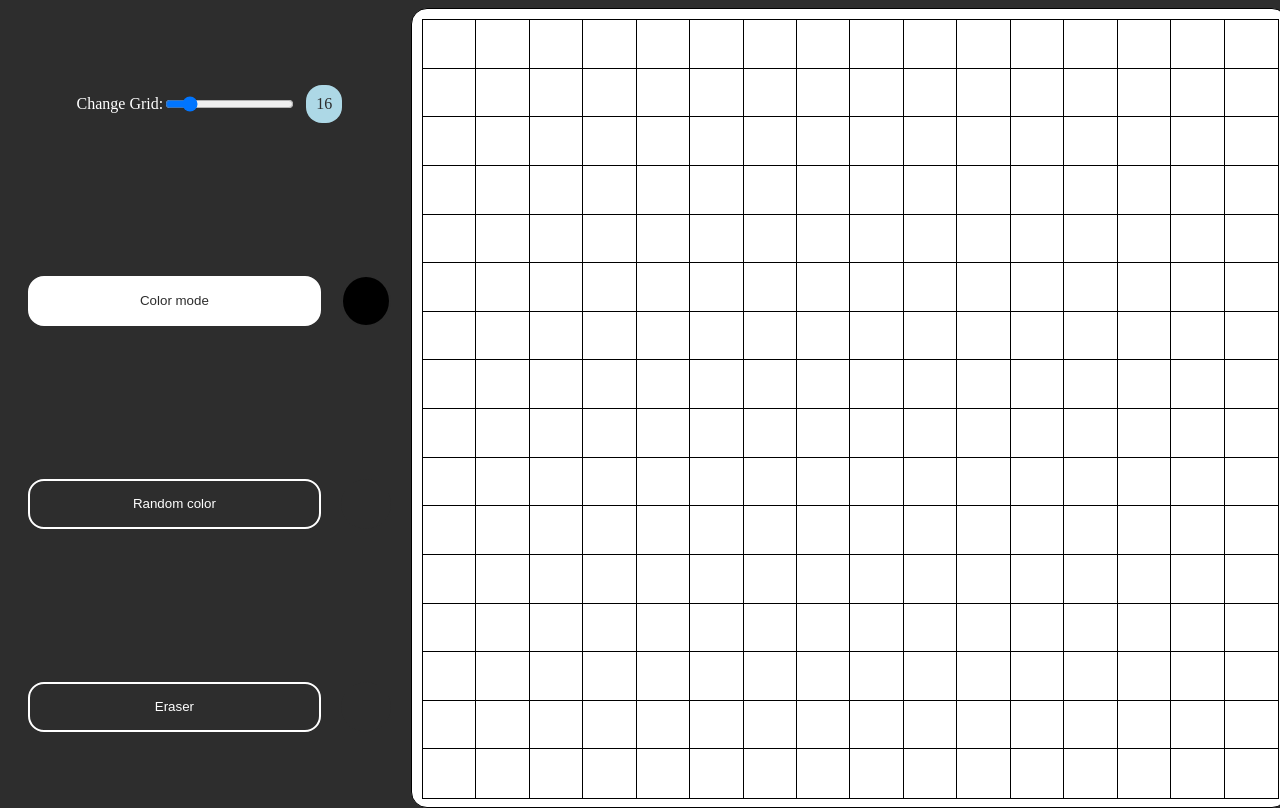
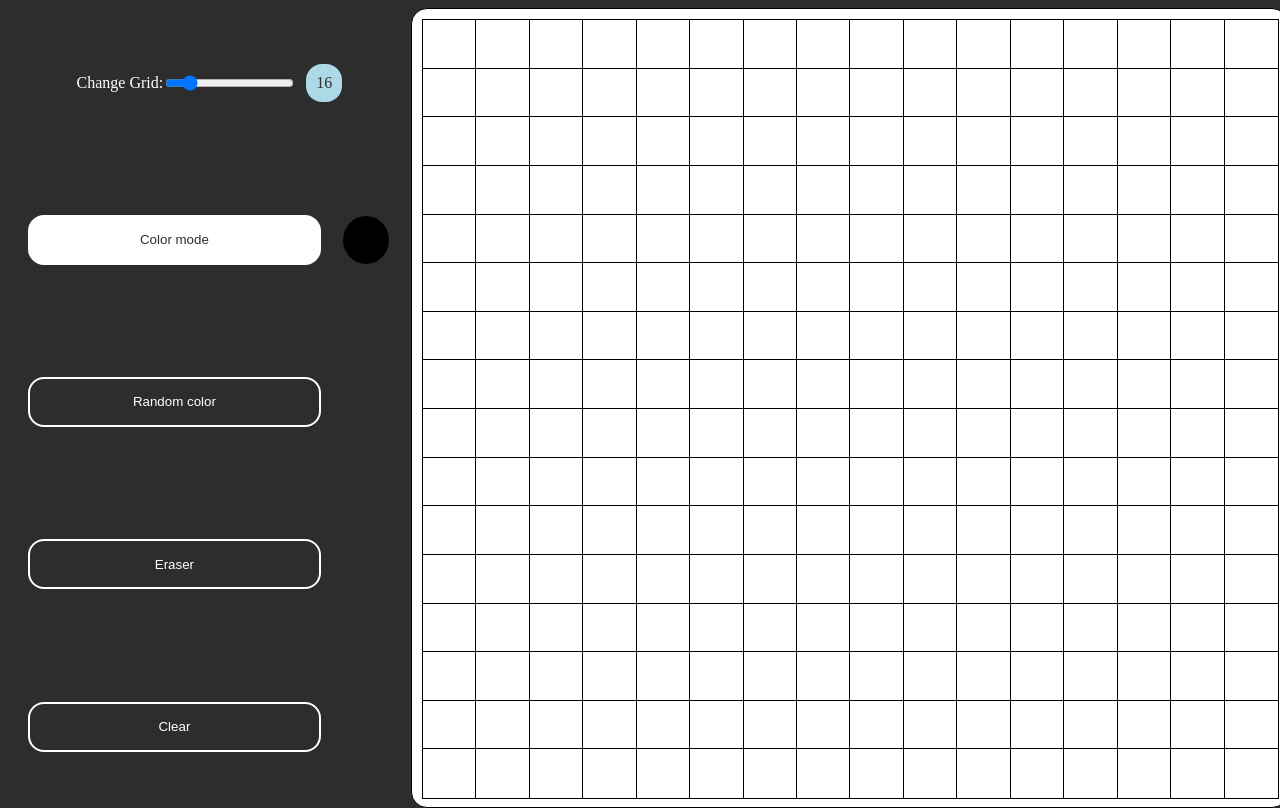
Before and after one commit to ahmedelbrawany/Etch-A-Sketch, a plain HTML site: page index.html in a window 1280 px wide. Both pictures are taken after a click on the button "Color mode". Drawn offline with Linux system fonts and the light colour scheme.

Commit message:
Add a clear functionality
In this commit I made the folloing:
    - create a clear mode button.
    - when the clear button is clicked the whole sketch is cleared.

```diff
--- a/index.html
+++ b/index.html
@@ -30,6 +30,10 @@
                 <button class="eraser" value="erase mode">Eraser</button>
                 <div class="dummy-obj"></div>
             </div>
+            <div class="clear-container">
+                <button class="clear" value="clear mode">Clear</button>
+                <div class="dummy-obj"></div>
+            </div>
         </div>
         <div class="sketch"></div>
 
--- a/script.js
+++ b/script.js
@@ -1,63 +1,69 @@
-function getRandomColor(){
-    let r = Math.floor(Math.random()*255);
-    let g = Math.floor(Math.random()*255);
-    let b = Math.floor(Math.random()*255);
+function getRandomColor() {
+    let r = Math.floor(Math.random() * 255);
+    let g = Math.floor(Math.random() * 255);
+    let b = Math.floor(Math.random() * 255);
     let a = Math.random();
-    return [r,g,b,a];
+    return [r, g, b, a];
 }
 
 
-function changeCellColor(event){
-    if(event.type=='mouseover' && !mouseDown) return
+function changeCellColor(event) {
+    if (event.type == 'mouseover' && !mouseDown) return
 
-    if(currentMode=='color mode'){
+    if (currentMode == 'color mode') {
         this.style['background-color'] = colorPicker.value;
-        this.style['border-color']= colorPicker.value;
+        this.style['border-color'] = colorPicker.value;
     }
-    else if(currentMode=='random mode'){
+    else if (currentMode == 'random mode') {
         let color = getRandomColor();
         this.style['background-color'] = `rgba(${color[0]}, ${color[1]}, ${color[2]}, ${color[3]})`;
-        this.style['border-color']= `rgba(${color[0]}, ${color[1]}, ${color[2]}, ${color[3]})`;
+        this.style['border-color'] = `rgba(${color[0]}, ${color[1]}, ${color[2]}, ${color[3]})`;
 
     }
-    else if(currentMode=='erase mode'){
+    else if (currentMode == 'erase mode') {
         this.style['background-color'] = 'white';
-        this.style['border-color']= 'black';
+        this.style['border-color'] = 'black';
     }
 }
 
-function sliderChange(event){
+function sliderChange(event) {
     let sliderVal = document.querySelector('#slider-value');
     sliderVal.innerText = this.value;
     drawGrid(this.value);
 }
 
-function toggleButtons(button, modeChosen){
-    if(button === modeChosen){
-        console.log('yeah');
+function toggleButtons(button, modeChosen) {
+    modeChosen.style['background-color'] = "white";
+    modeChosen.style['color'] = '#2d2d2d';
+    if (button === modeChosen) {
         return;
     }
     button.style['background-color'] = '#2d2d2d';
     button.style['color'] = 'white';
 }
 
-function buttonClicked(event){
-    this.style['background-color']= "white";
-    this.style['color'] = '#2d2d2d';
+
+function buttonClicked(event) {
+
+    if (this.value == 'clear mode') {
+        drawGrid(slider.value);
+        return;
+    }
+
     currentMode = this.value;
-    buttons.forEach((button)=> toggleButtons(button, this))
+    buttons.forEach((button) => toggleButtons(button, this))
 }
 
 
 
-function drawGrid(size=16){
+function drawGrid(size = 16) {
     const sketch = document.querySelector(".sketch");
-sketch.textContent='';
+    sketch.textContent = '';
     sketch.style.cssText += `grid-template-columns: repeat(${size},1fr); grid-template-rows: repeat(${size},1fr);`;
 
     let div = null;
-for(let i =0; i<size; i++){
-    for(let j = 0; j<size; j++){
+    for (let i = 0; i < size; i++) {
+        for (let j = 0; j < size; j++) {
             div = document.createElement('div');
             div.classList.add('sketch-cell');
             div.addEventListener('mouseover', changeCellColor);
@@ -69,8 +75,8 @@ for(let i =0; i<size; i++){
 
 
 let mouseDown = false;
-document.body.addEventListener('mousedown', ()=> mouseDown=true);
-document.body.addEventListener('mouseup', ()=> mouseDown=false);
+document.body.addEventListener('mousedown', () => mouseDown = true);
+document.body.addEventListener('mouseup', () => mouseDown = false);
 
 let slider = document.querySelector('#slider');
 slider.addEventListener('input', sliderChange);
@@ -80,7 +86,7 @@ let currentMode = 'color mode';
 let colorPicker = document.querySelector('#color-picker');
 
 let buttons = document.querySelectorAll('button');
-buttons.forEach(function(button){
+buttons.forEach(function (button) {
     button.addEventListener('click', buttonClicked);
 })
 
--- a/style.css
+++ b/style.css
@@ -75,7 +75,7 @@ button{
     border: 2px solid white;
     border-radius: 1rem;
     flex-grow: 1;
-    transition: .5s ease;
+    transition: .3s ease;
     margin-left: 20px;
     height: 50px;
 
@@ -92,7 +92,7 @@ button{
     height: 50px;
     border: none;
     border-radius: 50%;
-    transition: .5s ease;
+    transition: .3s ease;
     background-color: #2d2d2d;
 
 }
@@ -113,7 +113,7 @@ button{
     scale: 1.1;
 }
 
-.random-container, .eraser-container{
+.random-container, .eraser-container, .clear-container{
     display: flex;
     width: 100%;
 
```
Lines whose indentation alone changed are shown as unchanged.
